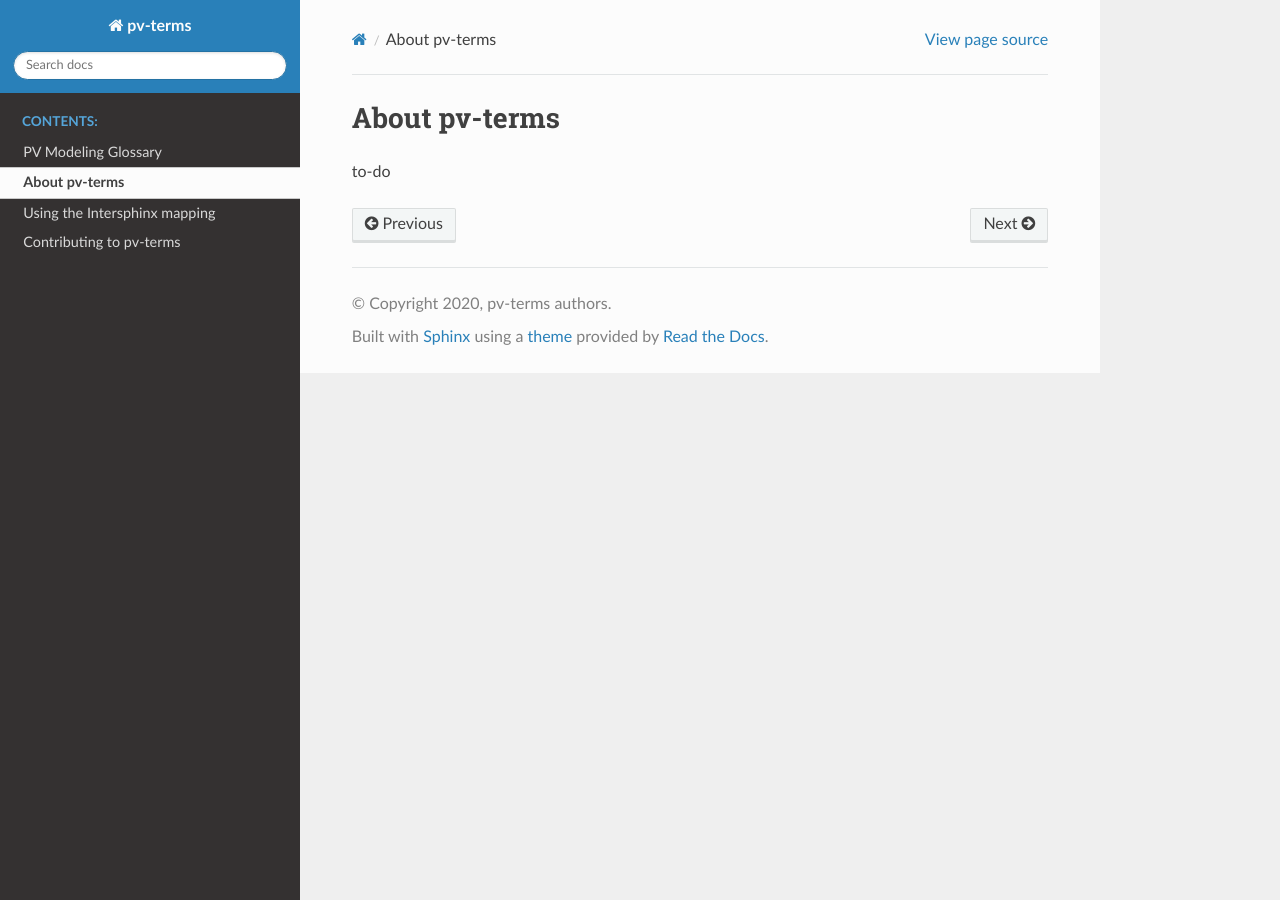
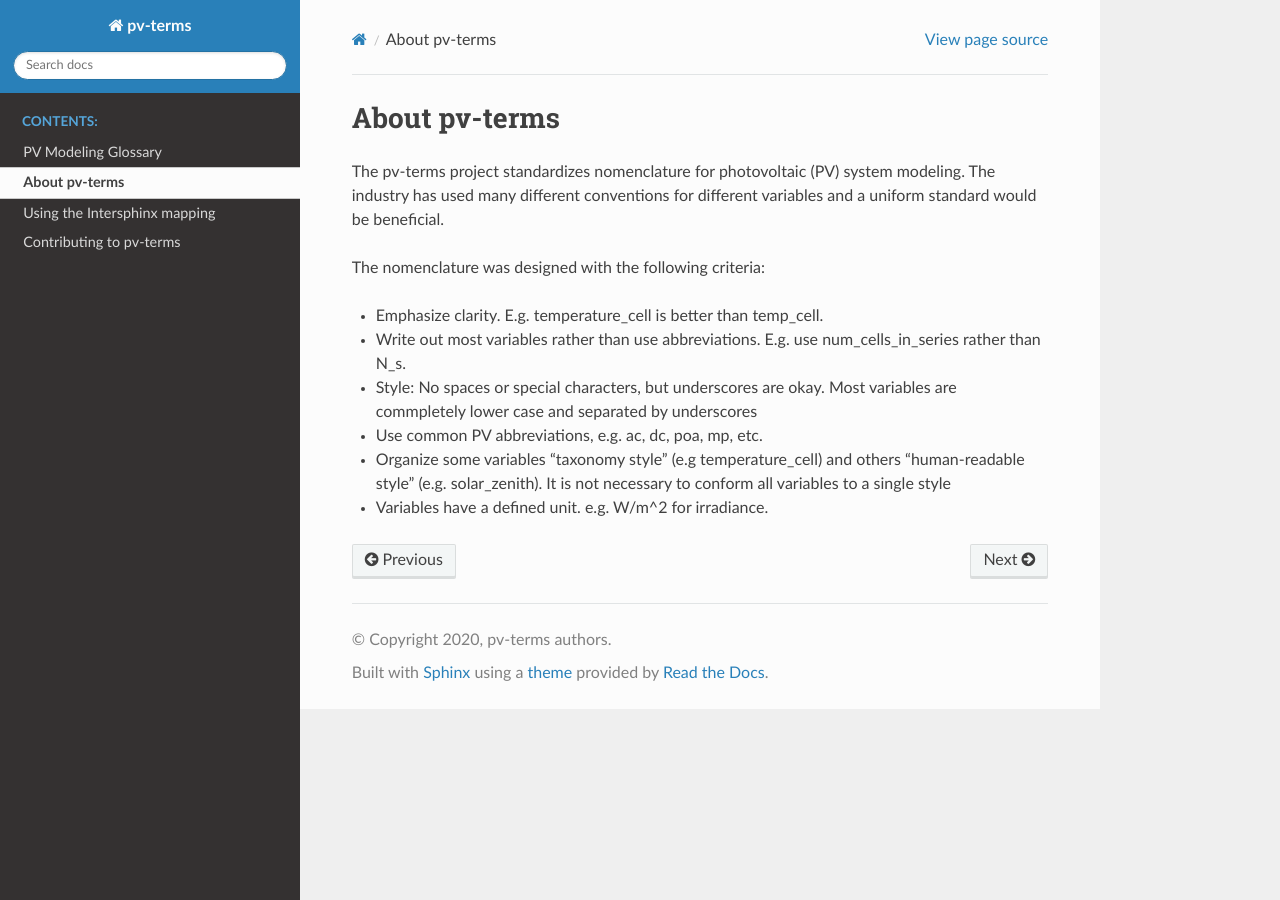
Before and after one commit to DuraMAT/pv-terms, a Sphinx documentation site: the page built from source/about.rst, in a window 1280 px wide. Built offline with Sphinx 7.4.7 and the Read the Docs theme 2.0.0, drawn with Linux system fonts in a browser that asks for light colours.

Commit message:
adding first description

```diff
--- a/source/about.rst
+++ b/source/about.rst
@@ -1,4 +1,13 @@
 About pv-terms
 --------------
 
-to-do
+The pv-terms project standardizes nomenclature for photovoltaic (PV) system modeling. The industry has used many different conventions for different variables and a uniform standard would be beneficial.
+
+The nomenclature was designed with the following criteria:
+
+- Emphasize clarity. E.g. temperature_cell is better than temp_cell.
+- Write out most variables rather than use abbreviations. E.g. use num_cells_in_series rather than N_s.
+- Style: No spaces or special characters, but underscores are okay. Most variables are commpletely lower case and separated by underscores
+- Use common PV abbreviations, e.g. ac, dc, poa, mp, etc.
+- Organize some variables "taxonomy style" (e.g temperature_cell) and others "human-readable style" (e.g. solar_zenith). It is not necessary to conform all variables to a single style
+- Variables have a defined unit. e.g. W/m^2 for irradiance.
```
